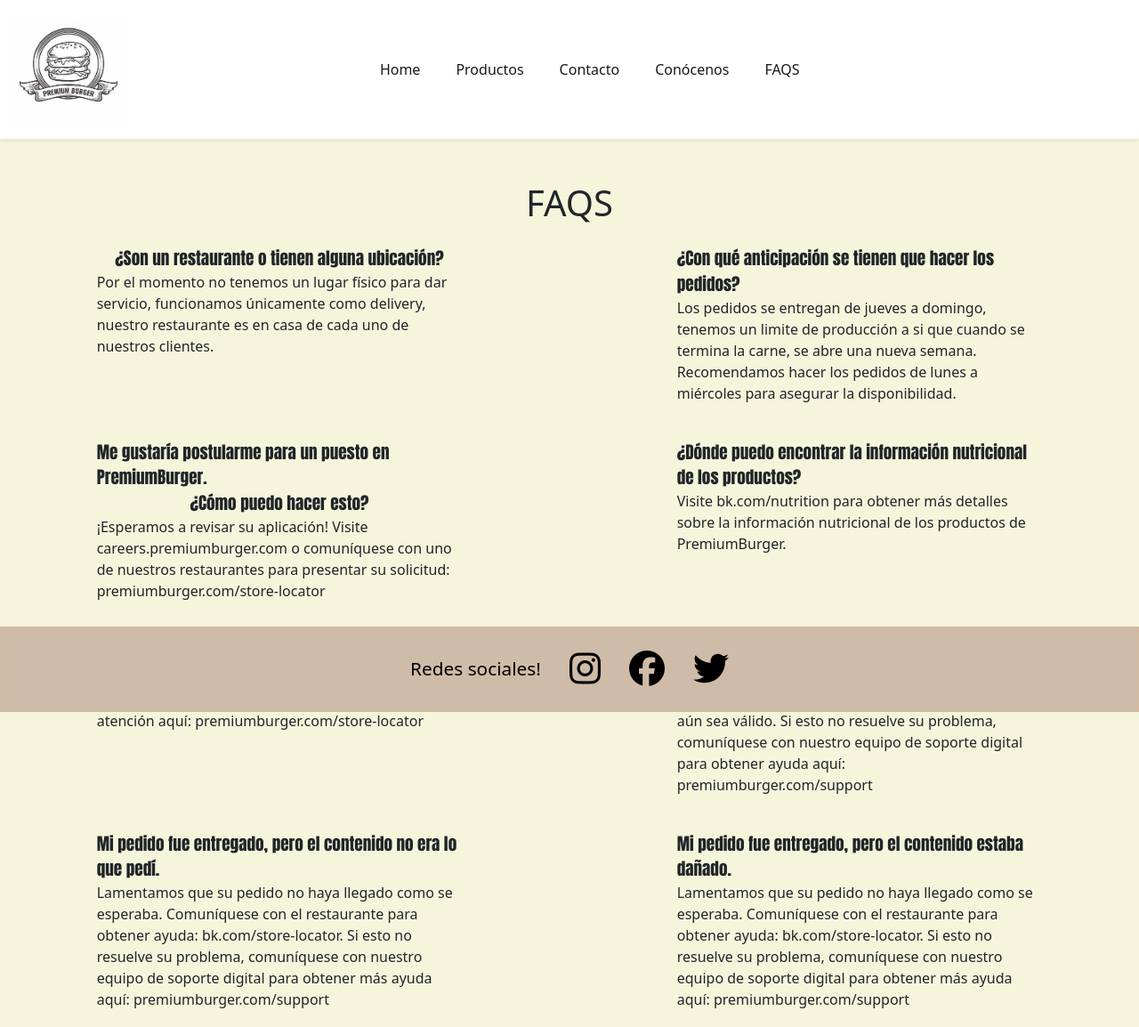
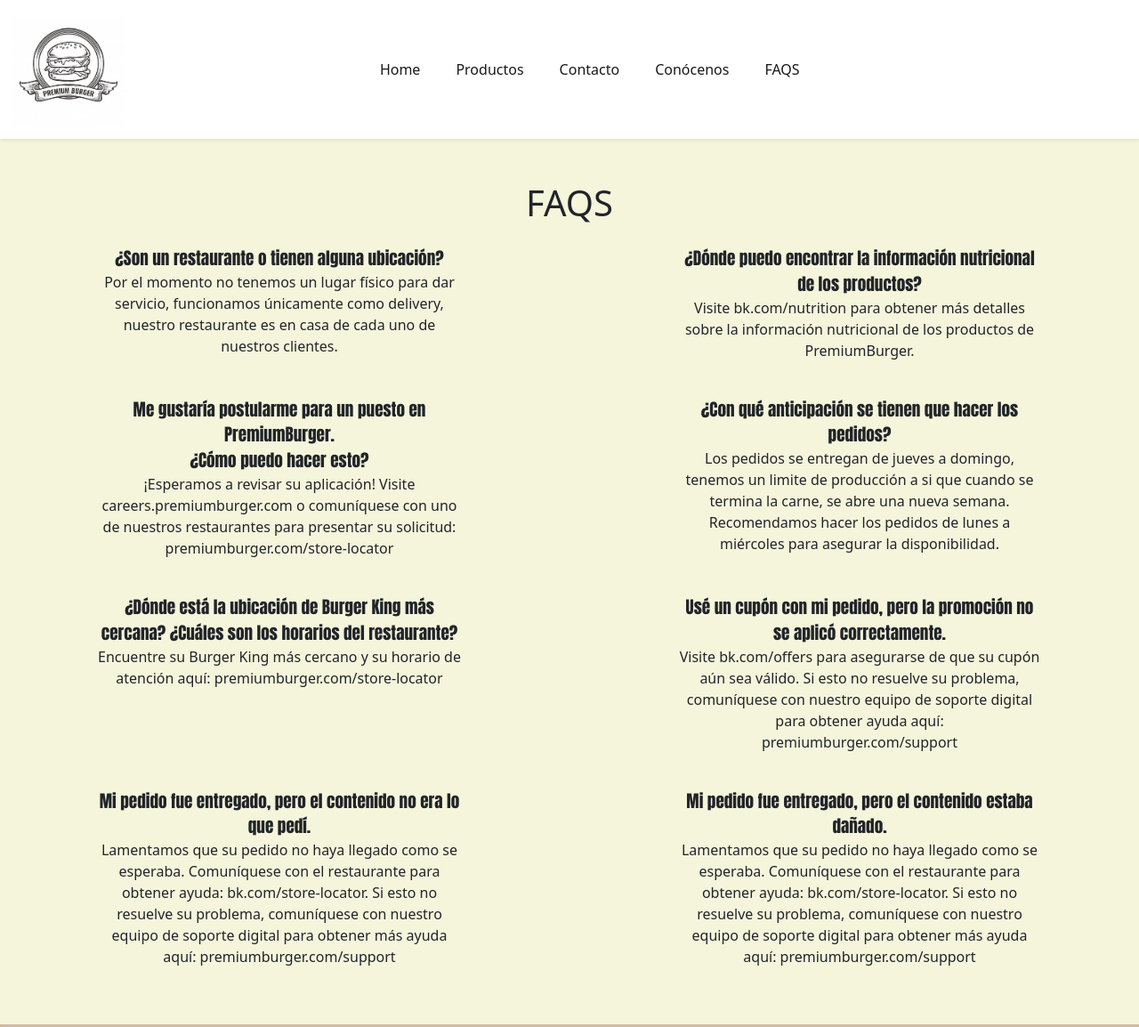
Before and after one commit to UladislaoCosta/PremiumBurger, a website: page faqs.html in a window 1280 px wide. Shown: the top 1154 px of the page at 89% size. Drawn offline with nearby package versions, Linux system fonts and the light colour scheme.

Commit message:
Cambios generales, arreglos en footer

```diff
--- a/faqs.html
+++ b/faqs.html
@@ -56,7 +56,7 @@
         FAQS
     </h1>
     <meta name="keywords" content="preguntas, preguntas relacionadas a hamburguesería, trabajar en hamburguesería, trabajo.">
-    <section>
+    <section class="faqsection">
         <div class="row justify-content-around mt-4">
             <div class="col-sm-12 col-md-4">
                 <p class="names-burger m-0">
@@ -69,18 +69,17 @@
             </div>
             <div class="col-sm-12 col-md-4">
                 <p class="names-burger m-0">
-                    ¿Con qué anticipación se tienen que hacer los pedidos?
+                    ¿Dónde puedo encontrar la información nutricional de los productos?
                 </p>
                 <p>
-                    Los pedidos se entregan de jueves a domingo, tenemos un limite de producción a si que cuando se
-                    termina la carne, se abre una nueva semana.
-                    Recomendamos hacer los pedidos de lunes a miércoles para asegurar la disponibilidad.
+                    Visite bk.com/nutrition para obtener más detalles sobre la información nutricional de los productos
+                    de PremiumBurger.
                 </p>
             </div>
         </div>
     </section>
 
-    <section>
+    <section class="faqsection">
         <div class="row justify-content-around mt-4">
             <div class="col-sm-12 col-md-4">
                 <p class="names-burger mb-0">
@@ -97,17 +96,18 @@
             </div>
             <div class="col-sm-12 col-md-4">
                 <p class="names-burger m-0">
-                    ¿Dónde puedo encontrar la información nutricional de los productos?
+                    ¿Con qué anticipación se tienen que hacer los pedidos?
                 </p>
                 <p>
-                    Visite bk.com/nutrition para obtener más detalles sobre la información nutricional de los productos
-                    de PremiumBurger.
+                    Los pedidos se entregan de jueves a domingo, tenemos un limite de producción a si que cuando se
+                    termina la carne, se abre una nueva semana.
+                    Recomendamos hacer los pedidos de lunes a miércoles para asegurar la disponibilidad.
                 </p>
             </div>
         </div>
     </section>
 
-    <section>
+    <section class="faqsection">
         <div class="row justify-content-around mt-4">
             <div class="col-sm-12 col-md-4">
                 <p class="names-burger m-0">
@@ -130,7 +130,7 @@
         </div>
     </section>
 
-    <section>
+    <section class="faqsection">
         <div class="row justify-content-around mt-4">
             <div class="col-sm-12 col-md-4">
                 <p class="names-burger m-0">
--- a/scss/components/_contacto.scss
+++ b/scss/components/_contacto.scss
@@ -12,3 +12,7 @@
     display: flex;
     justify-content: center;
 }
+
+.ContactoInfo {
+    margin-bottom: 22%;
+}
--- /dev/null
+++ b/scss/components/_faqs.scss
@@ -0,0 +1,6 @@
+.faqsection {
+    p {
+        text-align: center;
+    }
+
+}
--- a/scss/components/_footer.scss
+++ b/scss/components/_footer.scss
@@ -4,7 +4,6 @@
     display: flex;
     justify-content: center;
     margin-top: 3rem;
-    position: fixed;
     bottom: 0;
     width: 100%;
 
--- a/scss/style.scss
+++ b/scss/style.scss
@@ -2,6 +2,7 @@
 @import "components/productos";
 @import "components/contacto";
 @import "components/footer";
+@import "components/faqs";
 
 
 /* VARIABLES */
@@ -9,7 +10,6 @@
 
 body {
     position: relative;
-    padding-bottom: 10rem;
 }
 
 .body-color {
```
Also changed, not shown: contacto.html (+2 -2 lines), css/style.css.
